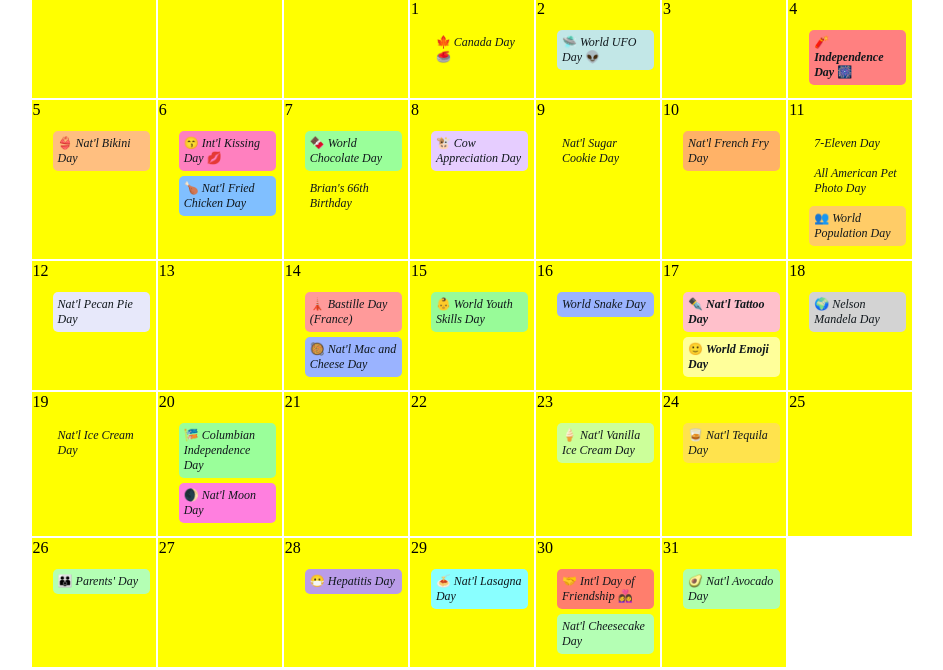
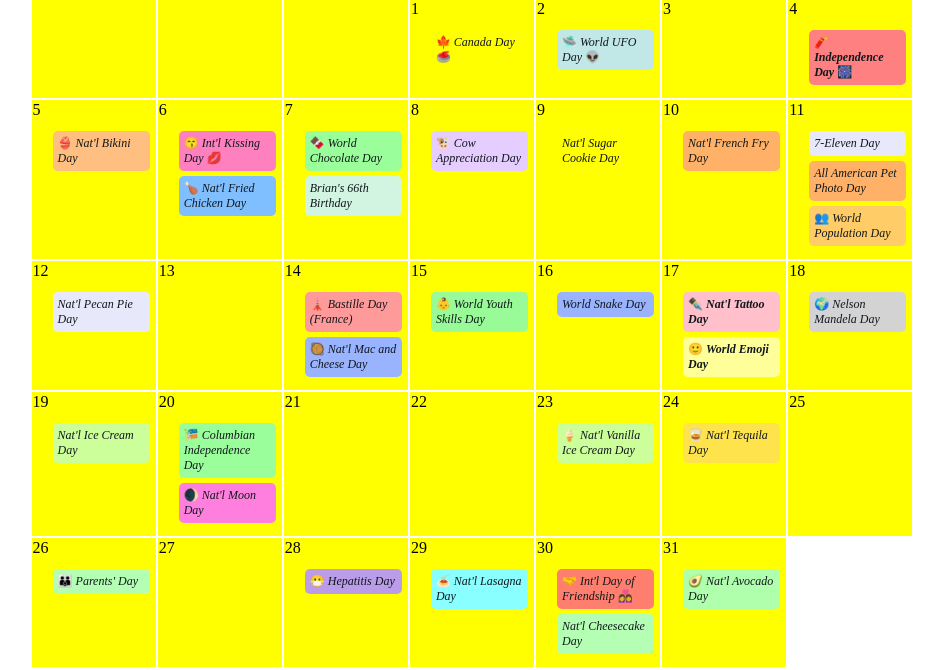
Before and after one commit to bbauska/2026-07-jul, a plain HTML site: page index.html in a window 1280 px wide. Shown: the part 342-1012 px from the top of the page, without its empty margins (168-1111 px from the left). Drawn offline with Linux system fonts and the light colour scheme.

Commit message:
Update index.html

```diff
--- a/index.html
+++ b/index.html
@@ -1,4 +1,6 @@
-<!-- index.html for 2026-jul.bauska.org -->
+<!--~~~~~~~~~~~~~~~~~~~~~~~~~~~~~~~~~~~~~~~~~~~~~~~~~~~~~~~~~~~~~~~~~~~~~~~~~~~~~~~~~~~~~~~~~~~~-->
+<!--~~~~~~~~~~~~~~~~~~ index.html of 2026-07-jul making 2026-jul.bauska.org ~~~~~~~~~~~~~~~~~~~~-->
+<!--~~~~~~~~~~~~~~~~~~~~~~~~~~~~~~~~~~~~~~~~~~~~~~~~~~~~~~~~~~~~~~~~~~~~~~~~~~~~~~~~~~~~~~~~~~~~-->
 <!doctype html>
 <head>
   <!-- meta viewport, title, desc, robot for SEO -->
@@ -104,7 +106,7 @@
             <td colspan="2"> 7
               <ul>
                 <li class="event chocolate">🍫 <i>World Chocolate Day</i></li>
-                <li class="event brians-bday"> <i>Brian's 66th Birthday</i></li>
+                <li class="event brians-bd"> <i>Brian's 66th Birthday</i></li>
               </ul>
             </td>
             <td colspan="2"> 8
@@ -114,7 +116,7 @@
             </td>
             <td colspan="2"> 9
               <ul>
-                <li class="event sugar-cookie"> <i>Nat'l Sugar Cookie Day</i></li>
+                <li class="event natl-sugar-cookie"> <i>Nat'l Sugar Cookie Day</i></li>
               </ul>
             <td colspan="2"> 10
               <ul>
@@ -122,8 +124,8 @@
               </ul>
             <td colspan="2"> 11
               <ul>
-                <li class="event 7-eleven"> <i>7-Eleven Day</i></li>
-                <li class="event pet-photo"> <i>All American Pet Photo Day</i></li>
+                <li class="event seven-eleven"> <i>7-Eleven Day</i></li>
+                <li class="event all-american-pet-photo"> <i>All American Pet Photo Day</i></li>
                 <li class="event population">👥 <i>World Population Day</i></li>
               </ul>
             </td>
@@ -169,7 +171,7 @@
         <tr class="week">
           <td colspan="2"> 19
             <ul>
-              <li class="event natl-ice-cream"> <i>Nat'l Ice Cream Day</i></li>
+              <li class="event natl-icecream"> <i>Nat'l Ice Cream Day</i></li>
             </ul>
           </td>
 
```
